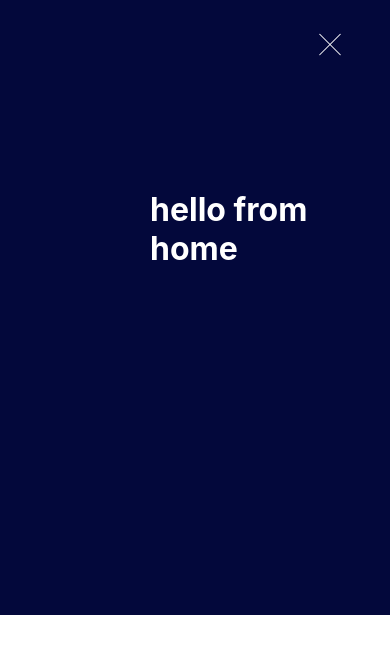
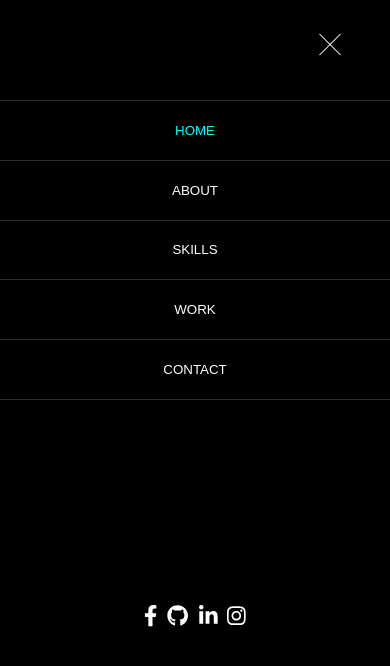
Before and after one commit to steven-rr/steven-rr.github.io, a React (Create React App) app: page / in a window 390 px wide. Both pictures are taken after a click on the element 330 px from the left and 44 px from the top of the page. Shown: the top 666 px of the page. Built offline with nearby package versions, Linux system fonts and the light colour scheme; the HTML template or start-up script is replaced by a standard one.

Commit message:
navbar is getting close. address navigating between pages, and proper fade update.

```diff
--- a/src/App.js
+++ b/src/App.js
@@ -83,7 +83,10 @@ function App()
           fade = {fade}
           onEnd = {onTransitionEnd}
         />
-        <Navbar/>
+        <Navbar
+          fade = {fade}
+          menuOpen={menuOpen}
+        />
         <Switch>
           <Route path="/" exact component = {Home} />
           <Route path="/about"  component = {About} />
--- a/src/components/Navbar.css
+++ b/src/components/Navbar.css
@@ -12,6 +12,7 @@ nav
 	flex-direction: column;
 	justify-content: space-between;
 	align-items: center;
+	transition: all 0s;
 }
 
 /*  --------------- navbar - navbar SR icon ---------------- */
@@ -179,9 +180,21 @@ nav
 		display: flex;
 		justify-content: space-between;
 		z-index: 0;
-		transition: all 0.1s ease-out;
 
 	}
+
+	.navMenu.open
+	{
+		top: 0;
+		opacity: 1;
+		z-index: 10;
+	}
+	.navMenu.transition
+	{
+		transition: 0.1s ease-out;
+	}
+
+
 	/*  --------------- navbar -  SR icon ---------------- */
 	.nav-SR-icon
 	{
@@ -359,4 +372,5 @@ nav
 		transform: rotate(90deg)
 	}
 
+
 }
--- a/src/components/Navbar.js
+++ b/src/components/Navbar.js
@@ -3,10 +3,14 @@ import SRicon from '../SR-icon.png'
 import {Link, NavLink} from 'react-router-dom'
 import './Navbar.css'
 import { FontAwesomeIcon } from '@fortawesome/react-fontawesome'
-function Navbar() {
+
+
+
+
+const Navbar = ({fade, menuOpen}) => {
     return (
 
-        <nav className="navMenu">
+        <nav className={`navMenu ${menuOpen ? 'open' : '' }`}>
             {/*insert steve website icon here*/}
              <div className="nav-SR-icon">
                 <Link to="/"  className="nav-SR-icon-a">
```
